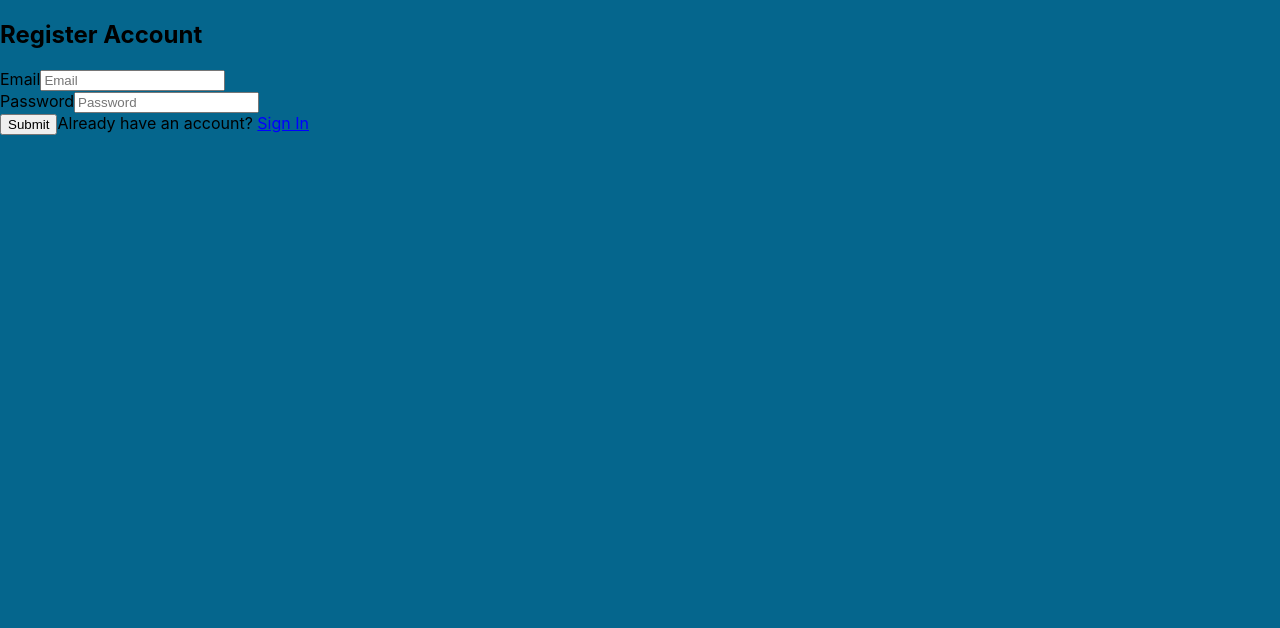
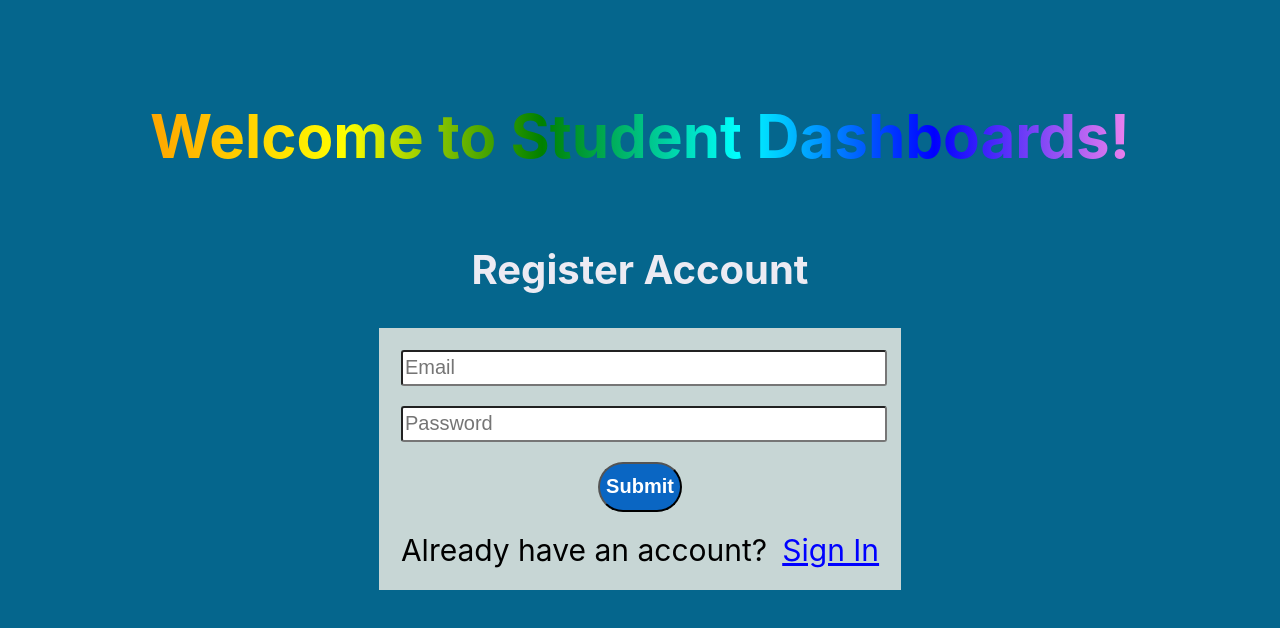
Before and after one commit to usmanaqadri/student-dashboards, a React (Create React App) app in the folder frontend/: page /register in a window 1280 px wide. Shown: the top 628 px of the page. Built offline with nearby package versions, Linux system fonts and the light colour scheme.

Commit message:
register page completed

```diff
--- a/frontend/src/App.css
+++ b/frontend/src/App.css
@@ -72,10 +72,6 @@ header {
     margin-left: 15px;
 }
 
-.signin {
-    color: blue;
-}
-
 .student-dashboard {
     display: flex;
     flex-direction: column;
--- a/frontend/src/User-Pages/Register.jsx
+++ b/frontend/src/User-Pages/Register.jsx
@@ -43,12 +43,13 @@ export default function Register() {
   };
 
   return (
-    <div>
-      <h2>Register Account</h2>
-      <form onSubmit={(e) => handleSubmit(e)}>
-        <div>
-          <label htmlFor="email">Email</label>
+    <div className="signinpage">
+      <h1 className="welcome">Welcome to Student Dashboards!</h1>
+      <h2 className="signinlabel">Register Account</h2>
+      <form className="signinform" onSubmit={(e) => handleSubmit(e)}>
+        <div className="signindiv">
           <input
+            className="signininput"
             type="email"
             name="email"
             placeholder="Email"
@@ -57,9 +58,9 @@ export default function Register() {
             }
           />
         </div>
-        <div>
-          <label htmlFor="password">Password</label>
+        <div className="signindiv">
           <input
+            className="signininput"
             type="password"
             name="password"
             placeholder="Password"
@@ -68,9 +69,16 @@ export default function Register() {
             }
           />
         </div>
-        <button type="submit">Submit</button>
-        <span>
-          Already have an account? <Link to="/signin" className="signin">Sign In</Link>
+        <div className="submitdiv">
+          <button type="submit" className="submitbutton">
+            Submit
+          </button>
+        </div>
+        <span className="registertext">
+          Already have an account?{" "}
+          <Link to="/signin" className="registerbutton">
+            Sign In
+          </Link>
         </span>
       </form>
       <ToastContainer />
```
